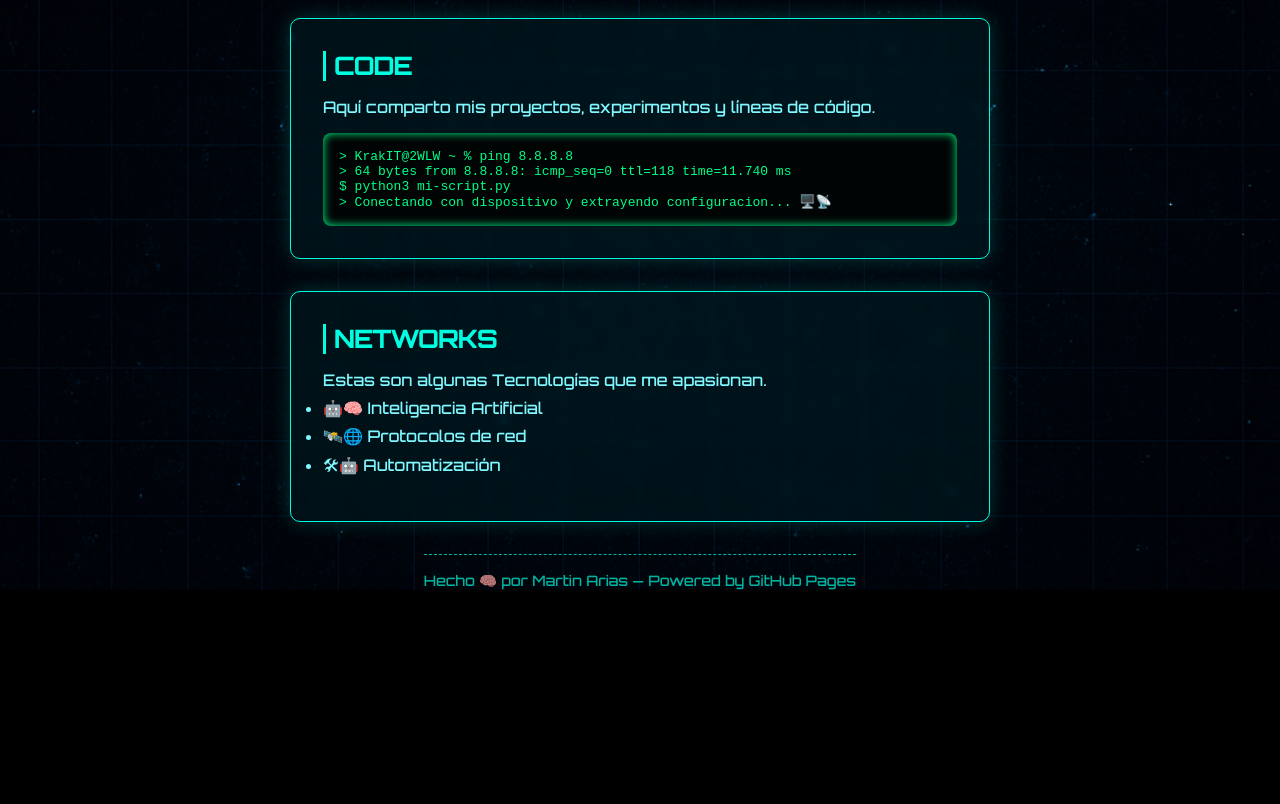
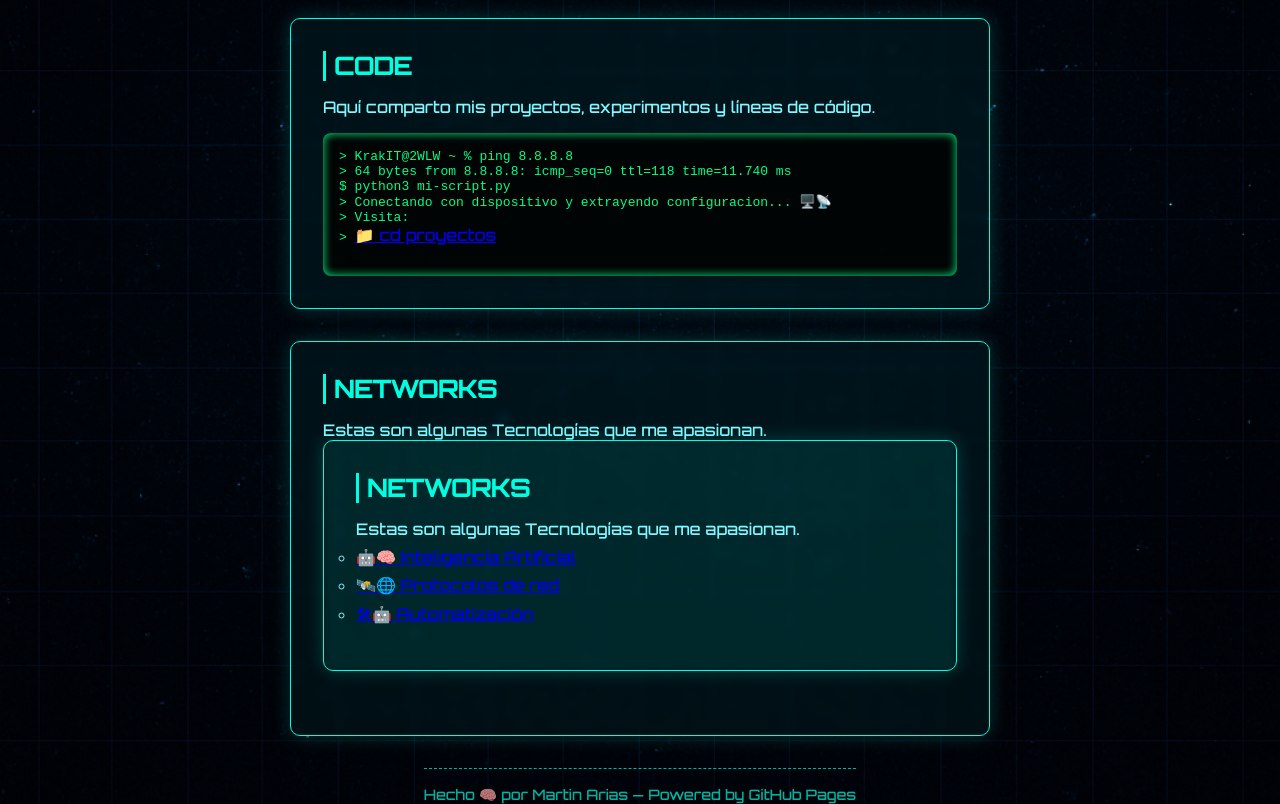
Before and after one commit to KrakIT19/KrakitWeb, a plain HTML site: page index.html in a window 1280 px wide. Shown: the part 400-1204 px from the top of the page. Before the commit the page ends 990 px from the top, so only its background shows below. Drawn offline with Linux system fonts and the light colour scheme.

Commit message:
Update index.html

```diff
--- a/index.html
+++ b/index.html
@@ -27,6 +27,9 @@
 > 64 bytes from 8.8.8.8: icmp_seq=0 ttl=118 time=11.740 ms
 $ python3 mi-script.py
 > Conectando con dispositivo y extrayendo configuracion... 🖥️📡
+> Visita:
+> <a href="https://github.com/KrakIT19/KrakitWeb/tree/main/Code" target="_blank">📁 cd proyectos</a>
+</
     </pre>
   </section>
 
@@ -34,9 +37,16 @@ $ python3 mi-script.py
     <h2>Networks</h2>
     <p>Estas son algunas Tecnologías que me apasionan.</p>
     <ul>
-      <li>🤖🧠 Inteligencia Artificial</li>
-      <li>🛰️🌐 Protocolos de red</li>
-      <li>🛠🤖 Automatización</li>
+<section id="networks">
+  <h2>Networks</h2>
+  <p>Estas son algunas Tecnologías que me apasionan.</p>
+  <ul>
+    <li><a href="https://github.com/TU_USUARIO/repositorio/inteligencia-artificial" target="_blank">🤖🧠 Inteligencia Artificial</a></li>
+    <li><a href="https://github.com/KrakIT19/KrakitWeb/tree/main/Redes" target="_blank">🛰️🌐 Protocolos de red</a></li>
+    <li><a href="https://github.com/TU_USUARIO/repositorio/automatizacion" target="_blank">🛠🤖 Automatización</a></li>
+  </ul>
+</section>
+
     </ul>
   </section>
 
```
